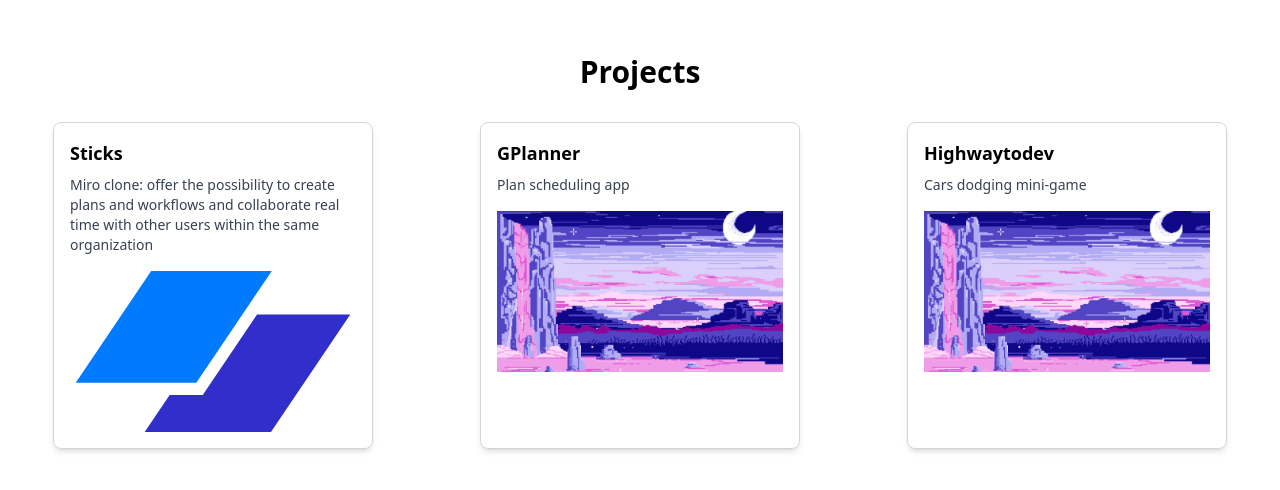
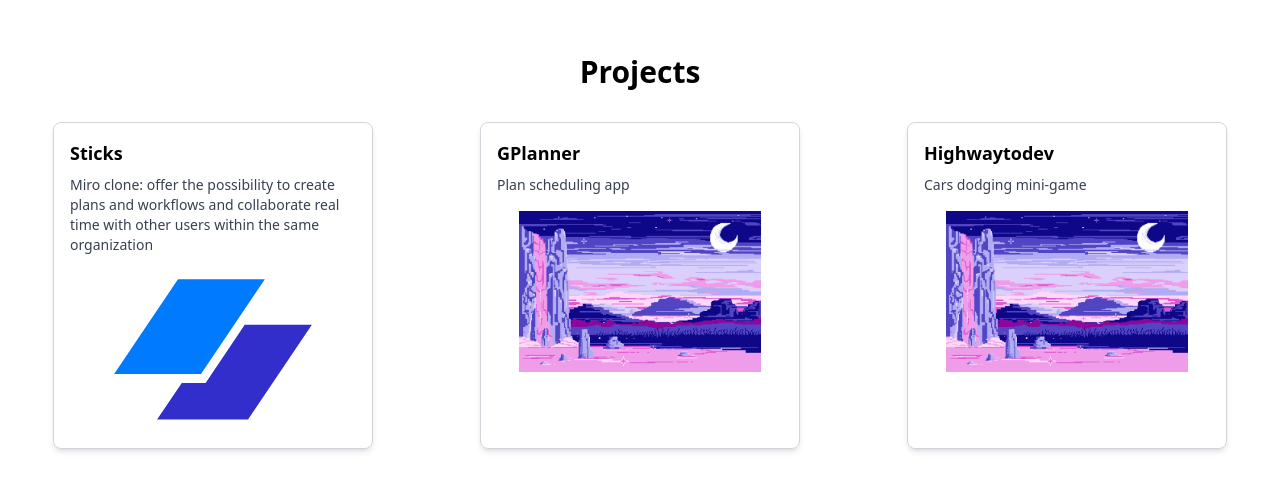
Before and after one commit to GianniCrux/myPortfolio, a Next.js app: page / in a window 1280 px wide. Shown: the part 1610-2100 px from the top of the page. Built offline with nearby package versions, Linux system fonts and the light colour scheme.

Commit message:
fixed hovering and general layout for projects

```diff
--- a/app/components/project.tsx
+++ b/app/components/project.tsx
@@ -20,18 +20,18 @@
               src={imageUrl}
               alt={`${title} screenshot`}
               fill
-              className="object-cover"
+              className="object-contain"
             />
           </div>
         </a>
         <div className="absolute inset-0 bg-black bg-opacity-75 flex items-center justify-center opacity-0 group-hover:opacity-100 transition-opacity duration-300">
-          <a href={link} target="_blank" rel="noopener noreferrer" className="block p-4 w-full h-full">
-          <div className="relative w-full aspect-video">
+          <a href={link} target="_blank" rel="noopener noreferrer" className="block p-4 w-full h-full items-center justify-center">
+          <div className="relative w-full h-full ">
               <Image
                 src={previewImage}
                 alt={`${title} preview`}
                 fill
-                className="object-cover"
+                className="object-contain"
               />
           </div>
           </a>
```
